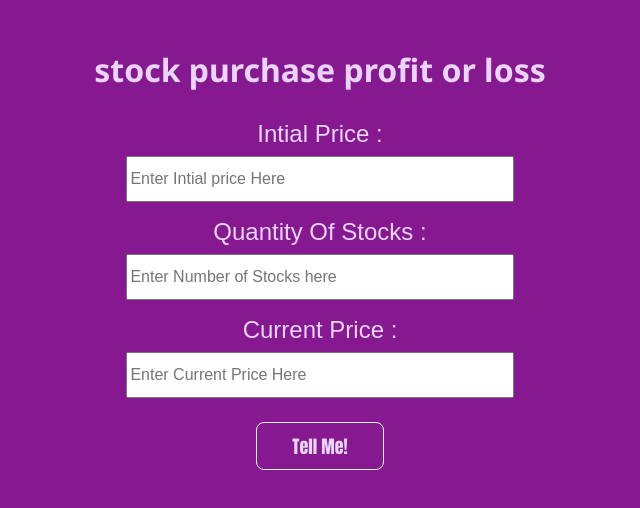
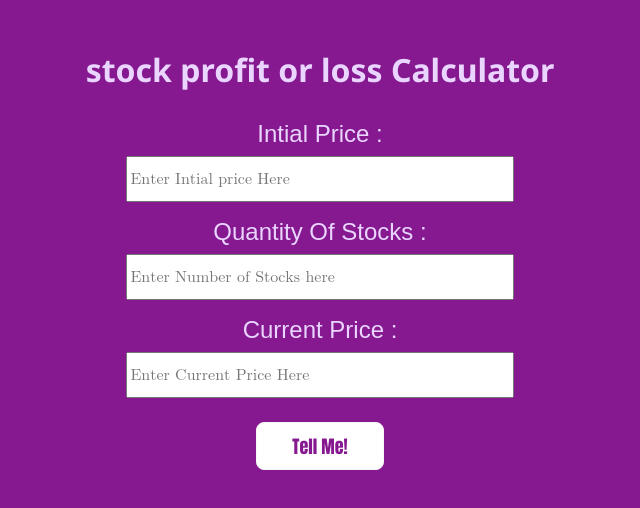
Before and after one commit to AllanSam-codes/stock-purchase-profit-or-loss, a plain HTML site: page index.html in a window 1280 px wide. Shown: the whole page, without its empty margins (320-960 px from the left). Drawn offline with Linux system fonts and the light colour scheme.

Commit message:
updated button and heading

```diff
--- a/index.html
+++ b/index.html
@@ -11,7 +11,7 @@
 
 <body>
     <div class="container">
-        <h1 class="heading">stock purchase profit or loss</h1>
+        <h1 class="heading">stock profit or loss Calculator</h1>
         <label for="Intial price">Intial Price :</label>
         <input type="number" id="intial-price" class="input-stock" placeholder="Enter Intial price Here"></input>
         <label for=" Quantity"> Quantity Of Stocks :</label>
--- a/style.css
+++ b/style.css
@@ -33,6 +33,7 @@ label {
     width: 60%;
     height: 5vh;
     font-size: medium;
+    font-family: math;
 }
 
 .button {
@@ -43,8 +44,9 @@ label {
     margin: auto;
     border-radius: 0.5rem;
     border: 1px solid whitesmoke;
-    background-color: var(--primary-color);
-    color: var(--secondary-color);
+    color: var(--primary-color);
+    background-color: #fff;
+    cursor: pointer;
     font-family: Impact, Haettenschweiler, 'Arial Narrow Bold', sans-serif;
 }
 
```
